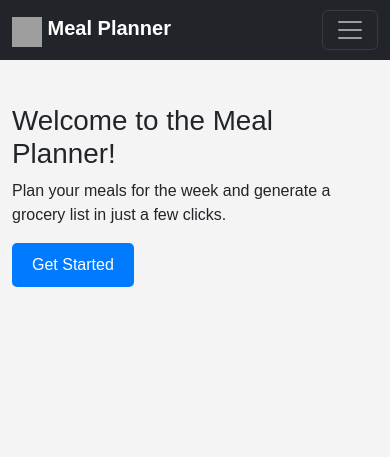
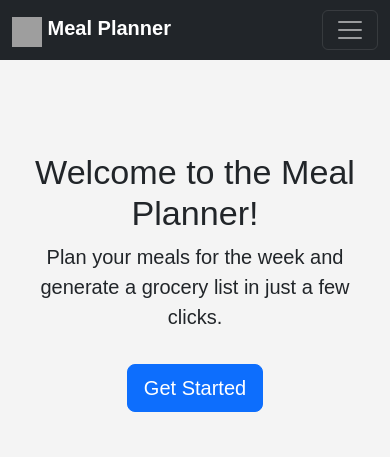
Before and after one commit to abdul1ah33/meal_planner, a Flask app: page / in a window 390 px wide. Shown: the top 457 px of the page. Run offline with Flask 3, Linux system fonts and the light colour scheme; grey boxes are pictures that could not be loaded.

Commit message:
feat: updated index page layout and added dynamic content for logged-in users

```diff
--- a/templates/index.html
+++ b/templates/index.html
@@ -1,7 +1,40 @@
 {% extends 'base.html' %}
 
 {% block content %}
-<h1>Welcome to the Meal Planner!</h1>
-<p>Plan your meals for the week and generate a grocery list in just a few clicks.</p>
-<a href="{{ url_for('auth.signup') }}" class="button">Get Started</a>
+<div class="text-center my-5">
+    <h1 class="display-4">Welcome to the Meal Planner!</h1>
+    <p class="lead">Plan your meals for the week and generate a grocery list in just a few clicks.</p>
+    <a href="{{ url_for('auth.signup') }}" class="btn btn-primary btn-lg mt-3">Get Started</a>
+</div>
+
+<!-- Optional Features Section -->
+<div class="row text-center mt-5">
+    <div class="col-md-4">
+        <div class="card border-0">
+            <img src="{{ url_for('static', filename='images/mealplanner.png') }}" alt="Meal Planning" class="card-img-top rounded">
+            <div class="card-body">
+                <h5 class="card-title">Easy Meal Planning</h5>
+                <p class="card-text">Organize your meals for the week effortlessly with our intuitive planner.</p>
+            </div>
+        </div>
+    </div>
+    <div class="col-md-4">
+        <div class="card border-0">
+            <img src="{{ url_for('static', filename='images/Grocery List.png') }}" alt="Grocery List" class="card-img-top rounded">
+            <div class="card-body">
+                <h5 class="card-title">Grocery List Generator</h5>
+                <p class="card-text">Create a complete grocery list based on your meal plan with one click.</p>
+            </div>
+        </div>
+    </div>
+    <div class="col-md-4">
+        <div class="card border-0">
+            <img src="{{ url_for('static', filename='images/Healthy Recipes.png') }}" alt="Healthy Recipes" class="card-img-top rounded">
+            <div class="card-body">
+                <h5 class="card-title">Healthy Recipes</h5>
+                <p class="card-text">Access a wide variety of healthy and delicious recipes to suit your diet.</p>
+            </div>
+        </div>
+    </div>
+</div>
 {% endblock %}
```
